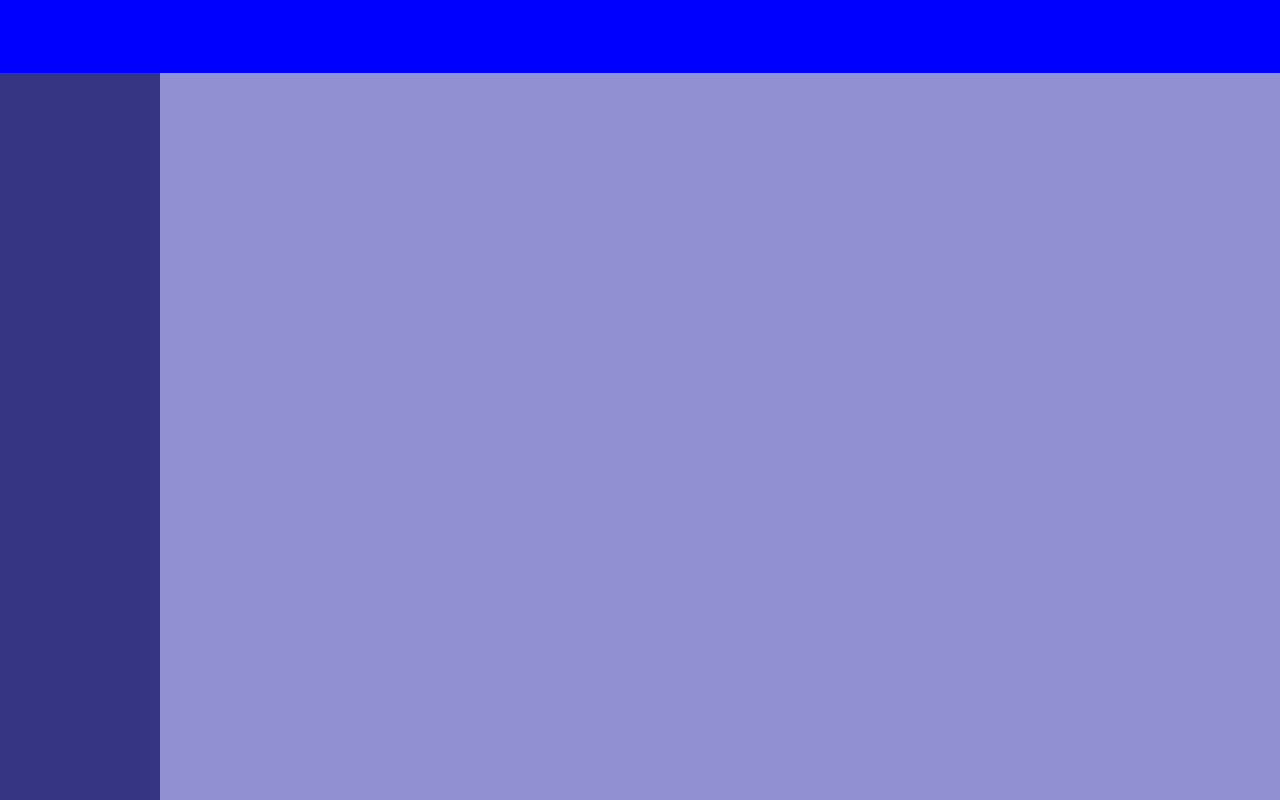
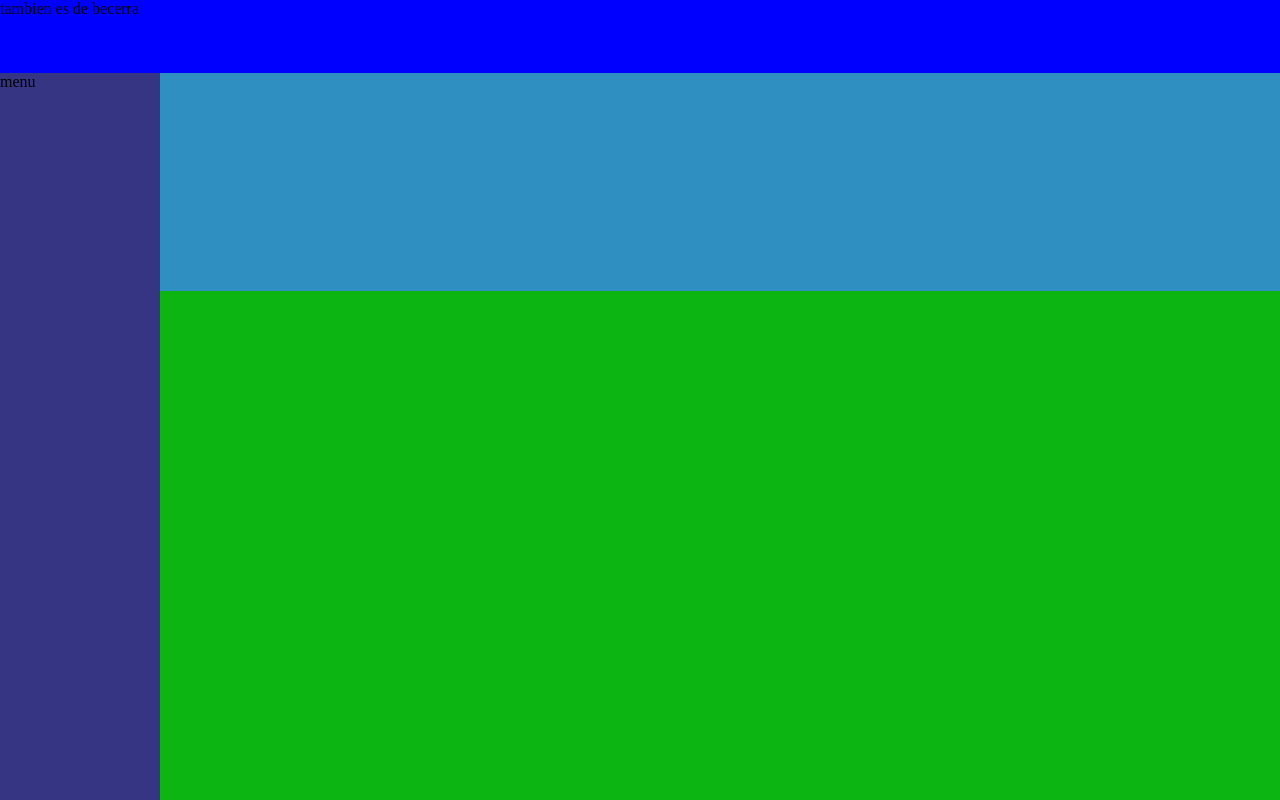
Before and after one commit to Menelik15/g70, a plain HTML site: page index.html in a window 1280 px wide. Drawn offline with Linux system fonts and the light colour scheme.

Commit message:
se agrega el fondo del contenido

```diff
--- a/css/style.css
+++ b/css/style.css
@@ -19,5 +19,17 @@
     background-color: rgb(53, 53, 132);
 }
 .content > :nth-child(3){
-    background-color: rgb(144, 144, 211);
+    background-color: rgb(101, 101, 173);
+    display: flex;
+    flex-direction: column;
 }
+.content > :nth-child(3) > :nth-child(1){
+    background-color: rgb(47, 143, 192);
+    width: 100%;
+    height: 30%;
+}
+.content > :nth-child(3) > :nth-child(2){
+    background-color: rgb(13, 181, 18);
+    width: 100%;
+    height: 70%;
+}
--- a/index.html
+++ b/index.html
@@ -8,9 +8,12 @@
 </head>
 <body>
     <div class="content">
-        <div class="elemento"></div>
-        <div class="elemento"></div>
-        <div class="elemento"></div>
+        <div class="elemento">tambien es de becerra</div>
+        <div class="elemento">menu</div>
+        <div class="elemento">
+            <div class="division"></div>
+            <div class="division"></div>
+        </div>
     </div>
 </body>
 </html>
```
